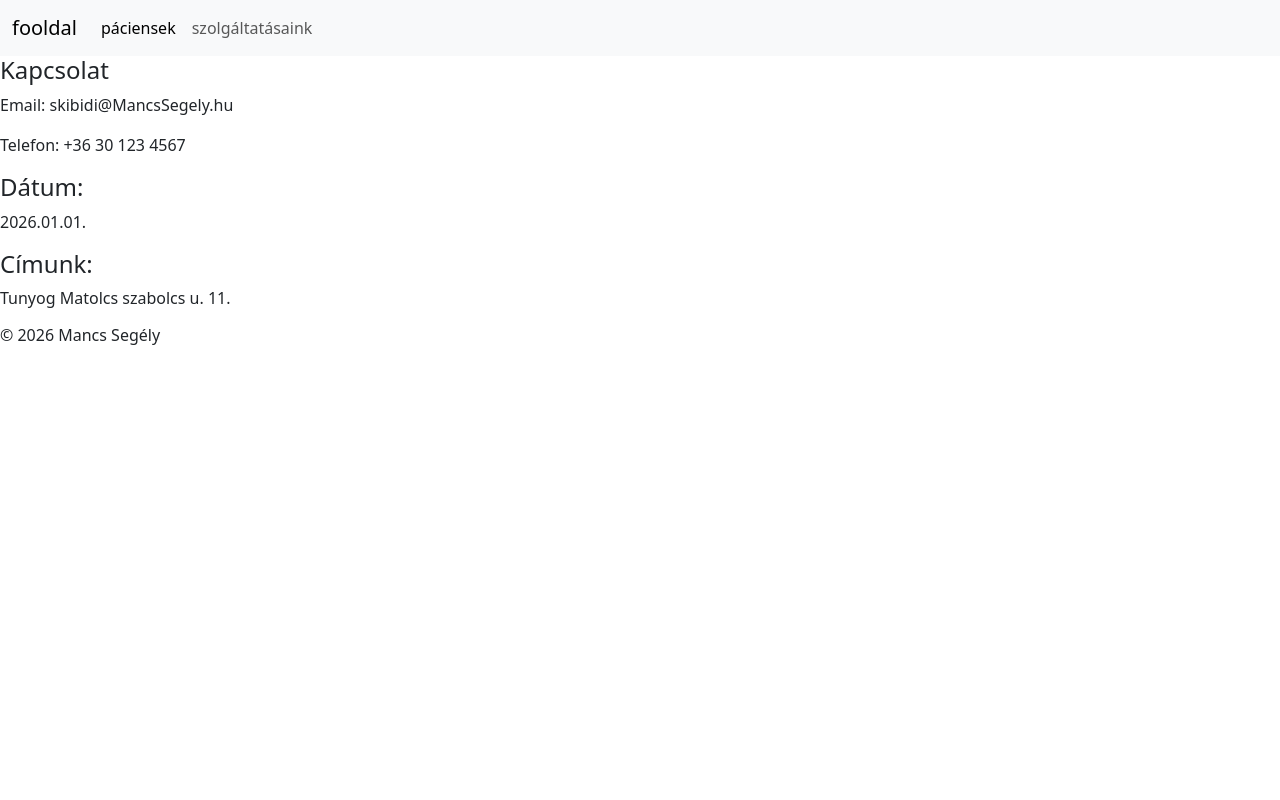
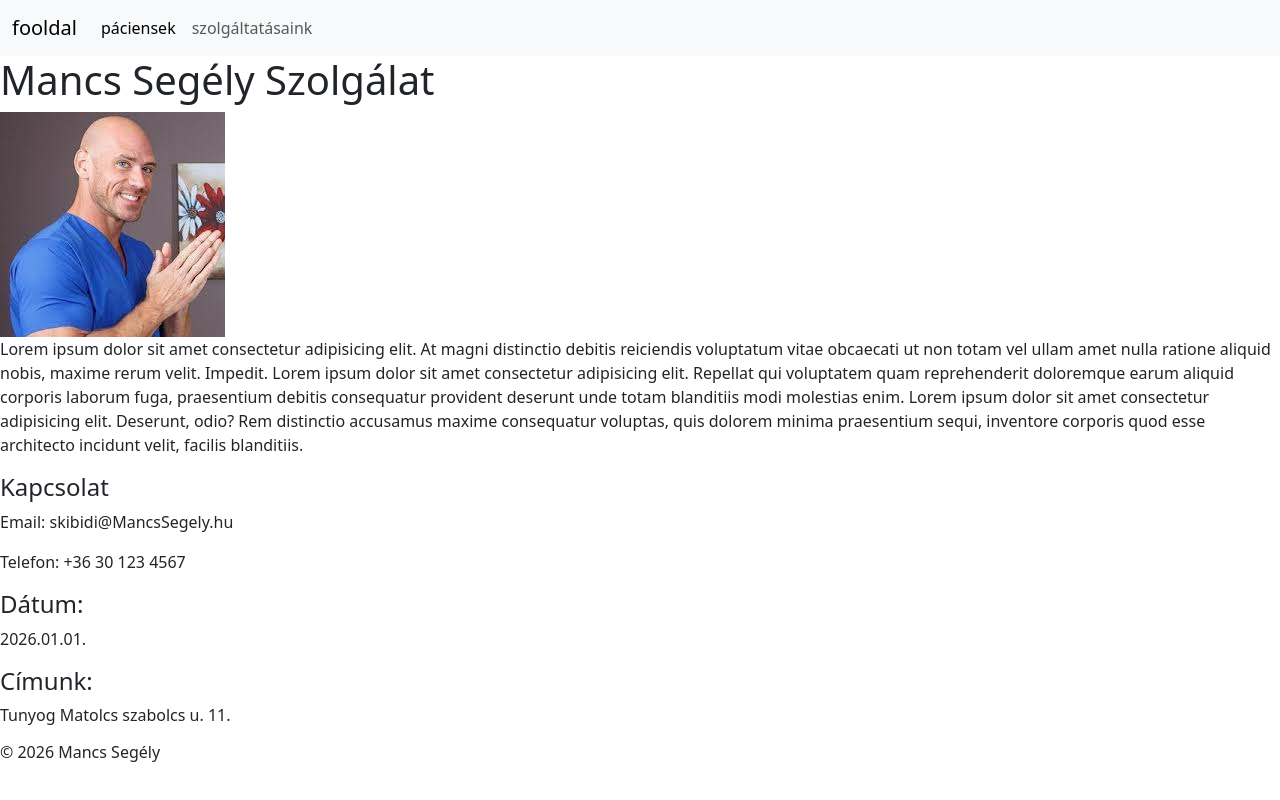
Before and after one commit to menschlich123/Mancs-Seg-ly, a plain HTML site: page index.html in a window 1280 px wide. Drawn offline with nearby package versions, Linux system fonts and the light colour scheme.

Commit message:
leírás

```diff
--- a/index.html
+++ b/index.html
@@ -35,7 +35,16 @@
             </div>
         </nav>
     </header>
-    <main></main>
+    <main>
+<h1>Mancs Segély Szolgálat</h1>
+<img src="./img/images (2).jpg" alt="orvosuk">
+<div>
+    <p>Lorem ipsum dolor sit amet consectetur adipisicing elit. At magni distinctio debitis reiciendis voluptatum vitae obcaecati ut non totam vel ullam amet nulla ratione aliquid nobis, maxime rerum velit. Impedit.
+        Lorem ipsum dolor sit amet consectetur adipisicing elit. Repellat qui voluptatem quam reprehenderit doloremque earum aliquid corporis laborum fuga, praesentium debitis consequatur provident deserunt unde totam blanditiis modi molestias enim.
+        Lorem ipsum dolor sit amet consectetur adipisicing elit. Deserunt, odio? Rem distinctio accusamus maxime consequatur voluptas, quis dolorem minima praesentium sequi, inventore corporis quod esse architecto incidunt velit, facilis blanditiis.
+    </p>
+</div>
+    </main>
     <footer>
         <!-- place footer here -->
         <div class="footer-container">
```
Also changed, not shown: img/images (2).jpg (added).
